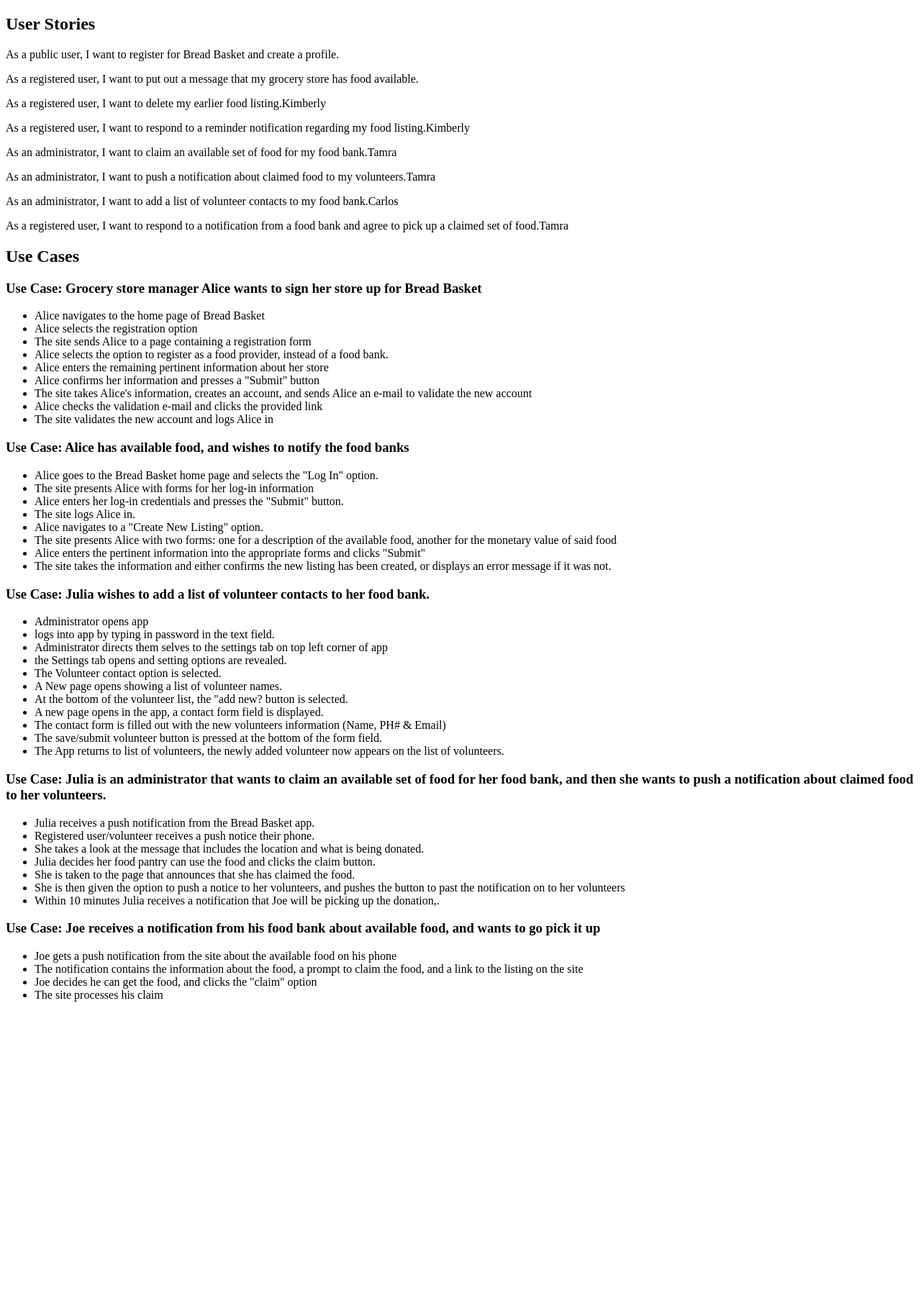
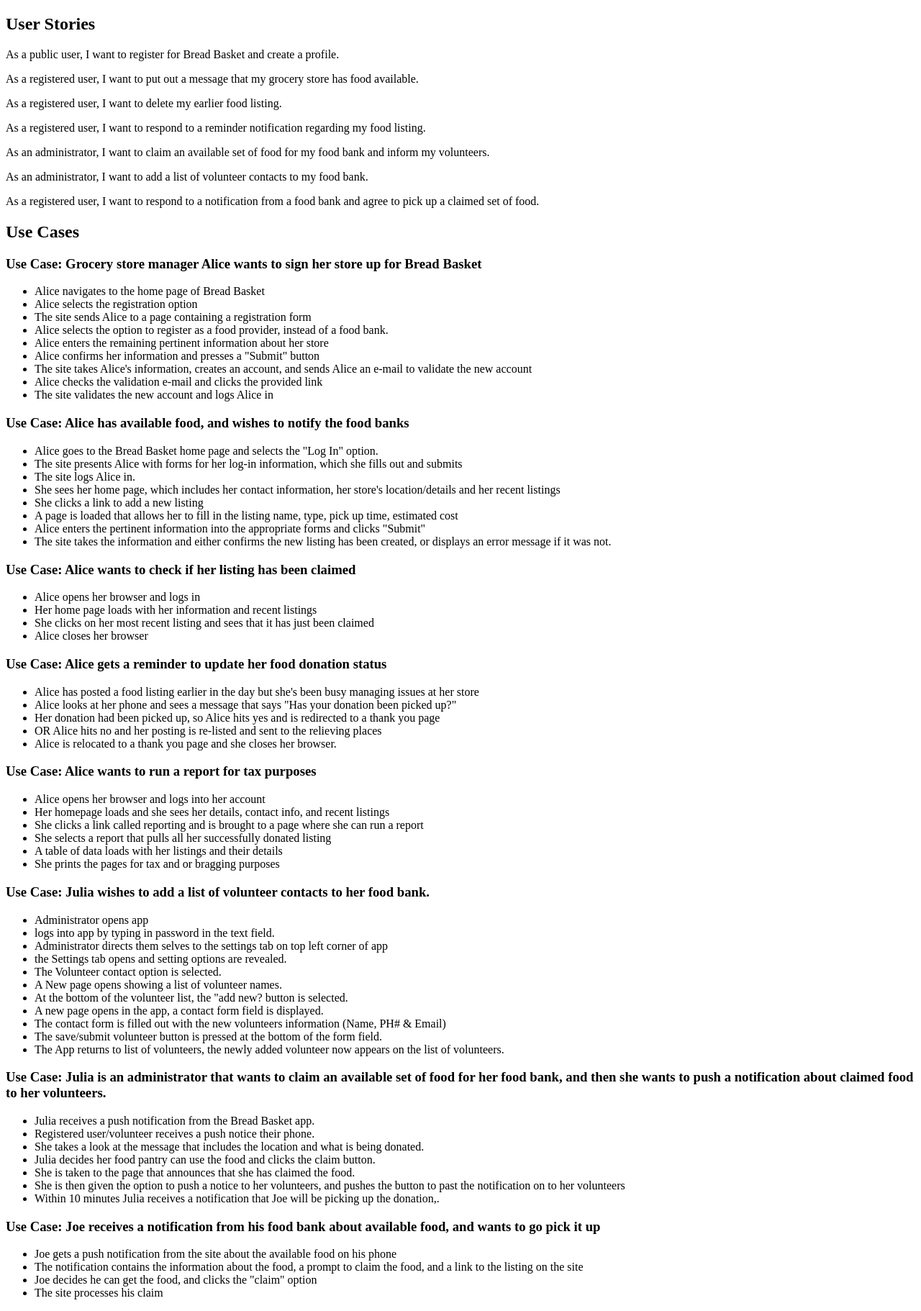
Before and after one commit to brbrown59/bread-basket, a PHP site: page /public_html/documentation/use-cases.php in a window 1280 px wide. Shown: the whole page at 72% size. Before the commit the page ends 1392 px from the top, so only its background shows below. Run offline with PHP 8.4, Linux system fonts and the light colour scheme.

Commit message:
Integrated/

```diff
--- a/public_html/documentation/use-cases.php
+++ b/public_html/documentation/use-cases.php
@@ -8,13 +8,13 @@
 		<h2>User Stories</h2>
 		<p>As a public user, I want to register for Bread Basket and create a profile.</p>
 		<p>As a registered user, I want to put out a message that my grocery store has food available.</p>
-		<p>As a registered user, I want to delete my earlier food listing.Kimberly</p>
-		<p>As a registered user, I want to respond to a reminder notification regarding my food listing.Kimberly</p>
-		<p>As an administrator, I want to claim an available set of food for my food bank.Tamra</p>
-		<p>As an administrator, I want to push a notification about claimed food to my volunteers.Tamra</p>
-		<p>As an administrator, I want to add a list of volunteer contacts to my food bank.Carlos</p>
-		<p>As a registered user, I want to respond to a notification from a food bank and agree to pick up a claimed set of food.Tamra</p>
+		<p>As a registered user, I want to delete my earlier food listing.</p>
+		<p>As a registered user, I want to respond to a reminder notification regarding my food listing.</p>
+		<p>As an administrator, I want to claim an available set of food for my food bank and inform my volunteers.</p>
+		<p>As an administrator, I want to add a list of volunteer contacts to my food bank.</p>
+		<p>As a registered user, I want to respond to a notification from a food bank and agree to pick up a claimed set of food.</p>
 		<h2>Use Cases</h2>
+
 		<h3>Use Case: Grocery store manager Alice wants to sign her store up for Bread Basket</h3>
 		<ul>
 			<li>Alice navigates to the home page of Bread Basket
@@ -27,16 +27,44 @@
 			<li>Alice checks the validation e-mail and clicks the provided link</li>
 			<li>The site validates the new account and logs Alice in</li>
 		</ul>
+
 		<h3>Use Case: Alice has available food, and wishes to notify the food banks</h3>
 		<ul>
 			<li>Alice goes to the Bread Basket home page and selects the "Log In" option.</li>
-			<li>The site presents Alice with forms for her log-in information</li>
-			<li>Alice enters her log-in credentials and presses the "Submit" button.</li>
+			<li>The site presents Alice with forms for her log-in information, which she fills out and submits</li>
 			<li>The site logs Alice in.</li>
-			<li>Alice navigates to a "Create New Listing" option.</li>
-			<li>The site presents Alice with two forms: one for a description of the available food, another for the monetary value of said food</li>
+			<li>She sees her home page, which includes her contact information, her store's location/details and her recent listings</li>
+			<li>She clicks a link to add a new listing</li>
+			<li>A page is loaded that allows her to fill in the listing name, type, pick up time, estimated cost</li>
 			<li>Alice enters the pertinent information into the appropriate forms and clicks "Submit"</li>
 			<li>The site takes the information and either confirms the new listing has been created, or displays an error message if it was not.</li>
+		</ul>
+
+		<h3>Use Case: Alice wants to check if her listing has been claimed</h3>
+		<ul>
+			<li>Alice opens her browser and logs in</li>
+			<li>Her home page loads with her information and recent listings</li>
+			<li>She clicks on her most recent listing and sees that it has just been claimed</li>
+			<li>Alice closes her browser</li>
+		</ul>
+
+		<h3>Use Case: Alice gets a reminder to update her food donation status</h3>
+		<ul>
+			<li>Alice has posted a food listing earlier in the day but she's been busy managing issues at her store</li>
+			<li>Alice looks at her phone and sees a message that says "Has your donation been picked up?"</li>
+			<li>Her donation had been picked up, so Alice hits yes and is redirected to a thank you page</li>
+			<li>OR Alice hits no and her posting is re-listed and sent to the relieving places</li>
+			<li>Alice is relocated to a thank you page and she closes her browser.</li>
+		</ul>
+
+		<h3>Use Case: Alice wants to run a report for tax purposes</h3>
+		<ul>
+			<li>Alice opens her browser and logs into her account</li>
+			<li>Her homepage loads and she sees her details, contact info, and recent listings</li>
+			<li>She clicks a link called reporting and is brought to a page where she can run a report</li>
+			<li>She selects a report that pulls all her successfully donated listing</li>
+			<li>A table of data loads with her listings and their details</li>
+			<li>She prints the pages for tax and or bragging purposes</li>
 		</ul>
 
 		<h3>Use Case: Julia wishes to add a list of volunteer contacts to her food bank.</h3>
```
Also changed, not shown: public_html/documentation/persona-alice.php (+0 -34 lines).
